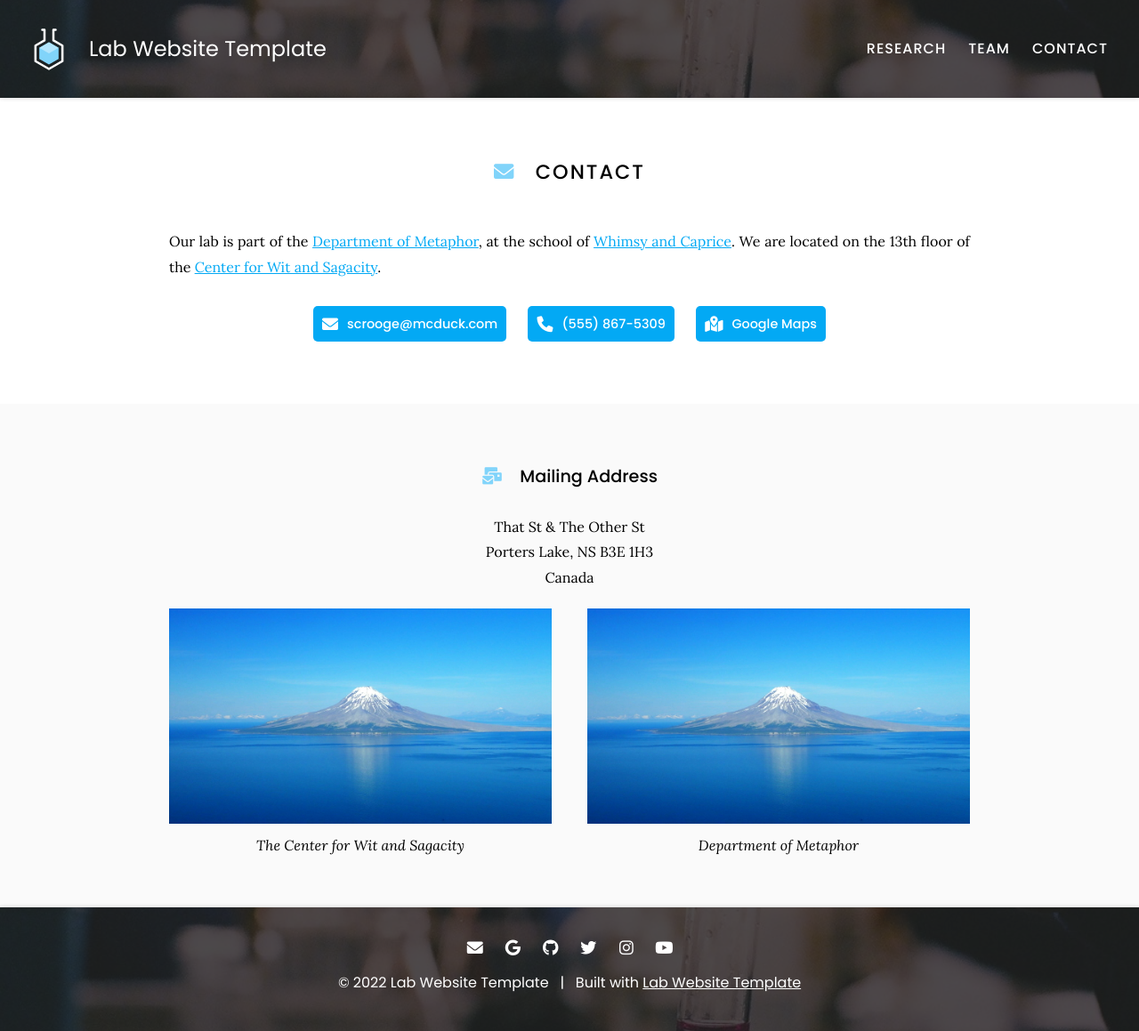
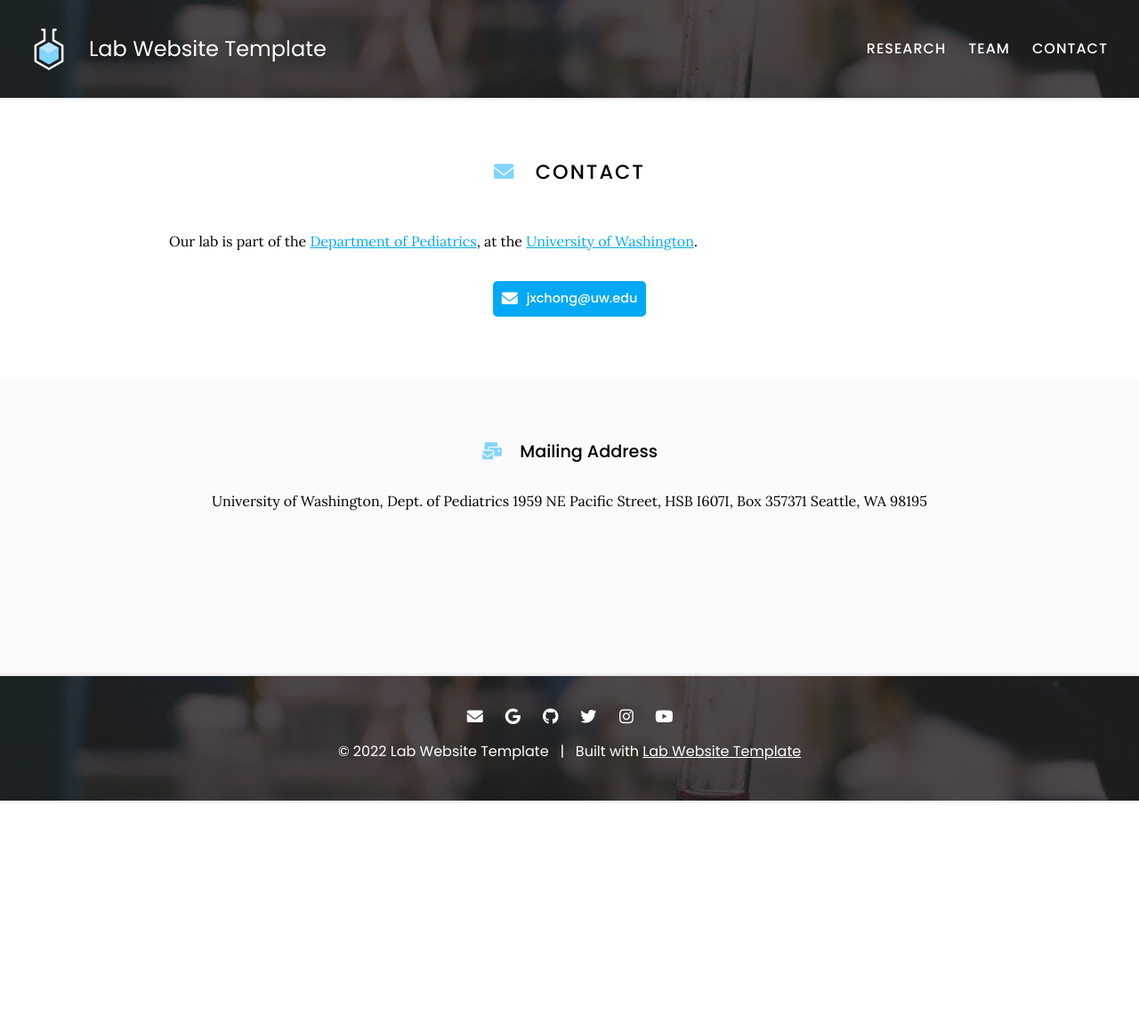
Before and after one commit to jxchong-lab/jxchong-lab-website.github.io, a Jekyll site: the page built from contact/index.md, in a window 1280 px wide. Shown: the whole page at 89% size. Built offline with Jekyll 4.4.1, drawn with Linux system fonts in a browser that asks for light colours; after the commit the page ends 900 px from its top, so only the background shows below that.

Commit message:
Update index.md

```diff
--- a/contact/index.md
+++ b/contact/index.md
@@ -7,34 +7,15 @@ nav:
 
 # <i class="fas fa-envelope"></i>Contact
 
-Our lab is part of the [Department of Metaphor](), at the school of [Whimsy and Caprice]().
-We are located on the 13th floor of the [Center for Wit and Sagacity]().
+Our lab is part of the [Department of Pediatrics](https://www.peds.uw.edu/), at the [University of Washington](uw.edu).
 
 {%
   include link.html
   type="email"
   icon=""
-  text="scrooge@mcduck.com"
+  text="jxchong@uw.edu"
   tooltip=""
-  link="scrooge@mcduck.com"
-  style="button"
-%}
-{%
-  include link.html
-  type="phone"
-  icon=""
-  text="(555) 867-5309"
-  tooltip=""
-  link="+1-555-867-5309"
-  style="button"
-%}
-{%
-  include link.html
-  type="address"
-  icon=""
-  text="Google Maps"
-  tooltip="Our location on Google Maps for easy navigation"
-  link="https://www.google.com/maps/place/That+St+%26+The+Other+St,+Porters+Lake,+NS+B3E+1H3,+Canada/@44.7389237,-63.3033296,20.78z/data=!4m5!3m4!1s0x4b5a31023bb02565:0xb9505694e83a53d7!8m2!3d44.7389353!4d-63.3030828"
+  link="jxchon@uw.edu"
   style="button"
 %}
 {:.center}
@@ -43,23 +24,9 @@ We are located on the 13th floor of the [Center for Wit and Sagacity]().
 
 ### <i class="fas fa-mail-bulk"></i>Mailing Address
 
-That St & The Other St
-Porters Lake, NS B3E 1H3
-Canada
+University of Washington, Dept. of Pediatrics
+1959 NE Pacific Street, HSB I607I, Box 357371
+Seattle, WA 98195
 {:.center}
 
-{% capture col1 %}
-{%
-  include figure.html
-  image="images/photo.jpg"
-  caption="The Center for Wit and Sagacity"
-%}
-{% endcapture %}
-{% capture col2 %}
-{%
-  include figure.html
-  image="images/photo.jpg"
-  caption="Department of Metaphor"
-%}
-{% endcapture %}
 {% include two-col.html col1=col1 col2=col2 %}
```
